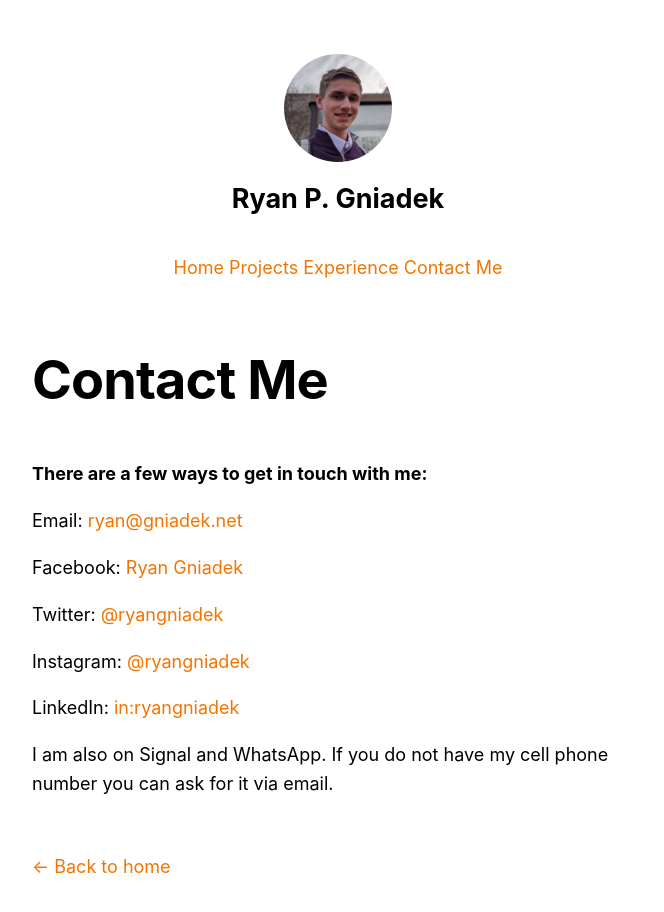
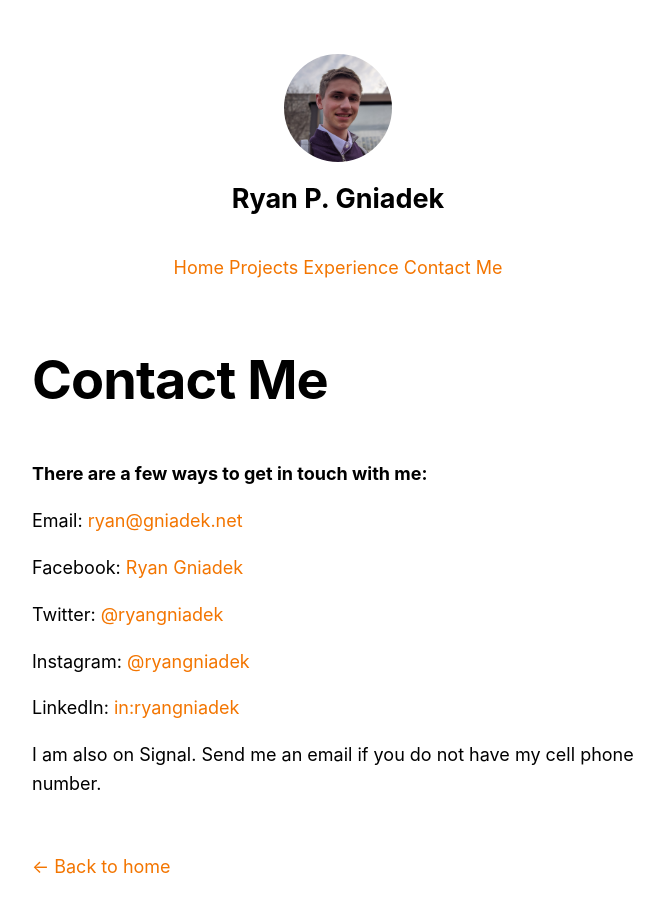
Before and after one commit to ryangniadek/next-js-website, a Next.js app: page /contact in a window 1280 px wide. Shown: the top 912 px of the page, without its empty margins (302-966 px from the left). Built offline with nearby package versions, Linux system fonts and the light colour scheme.

Commit message:
Get rid of WhatsApp

```diff
--- a/pages/contact.js
+++ b/pages/contact.js
@@ -51,8 +51,8 @@ export default function Contact() {
           </Link>
         </p>
         <p>
-          I am also on Signal and WhatsApp. If you do not have my cell phone
-          number you can ask for it via email.
+          I am also on Signal. Send me an email if you do not have my cell phone
+          number.
         </p>
       </section>
     </Layout>
```
